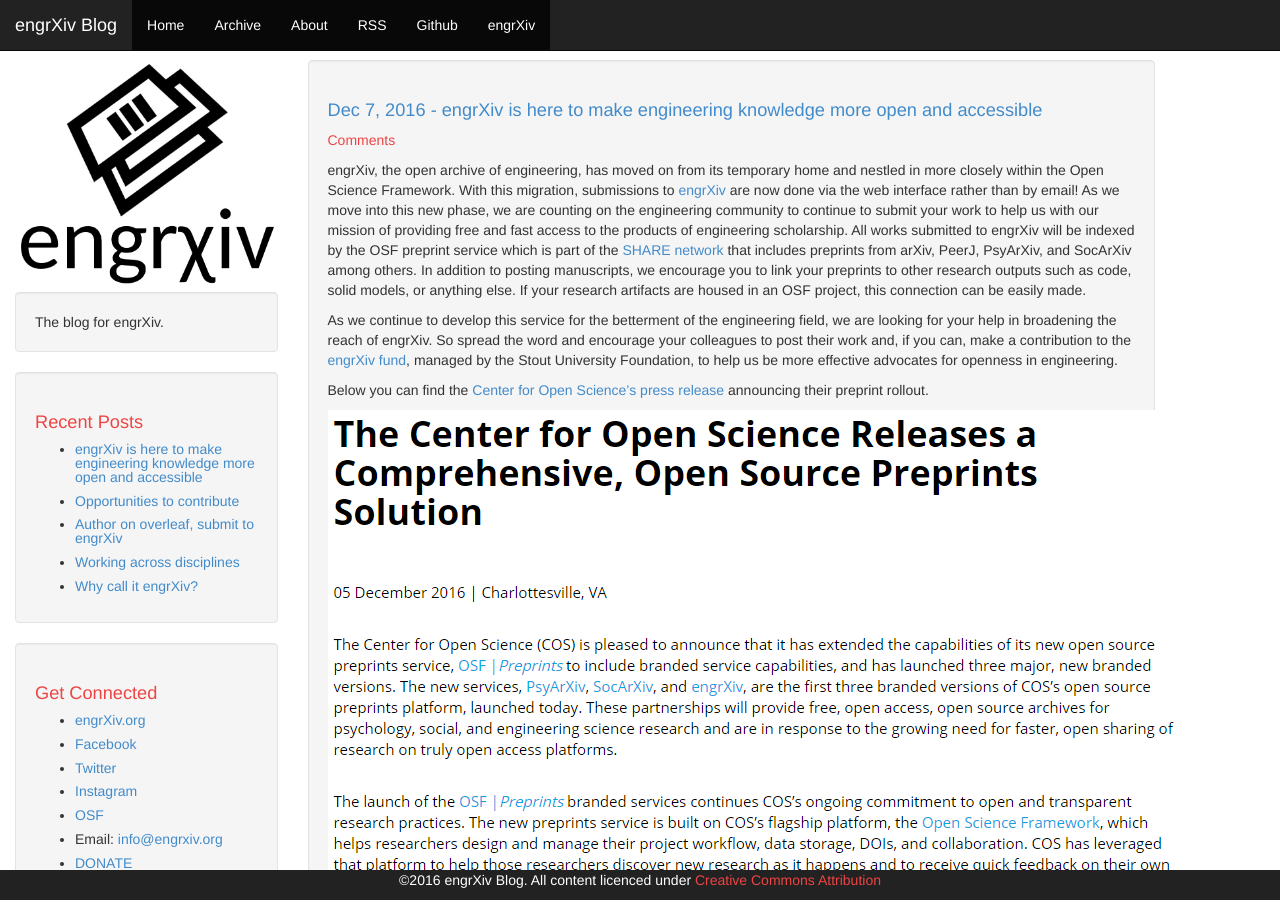
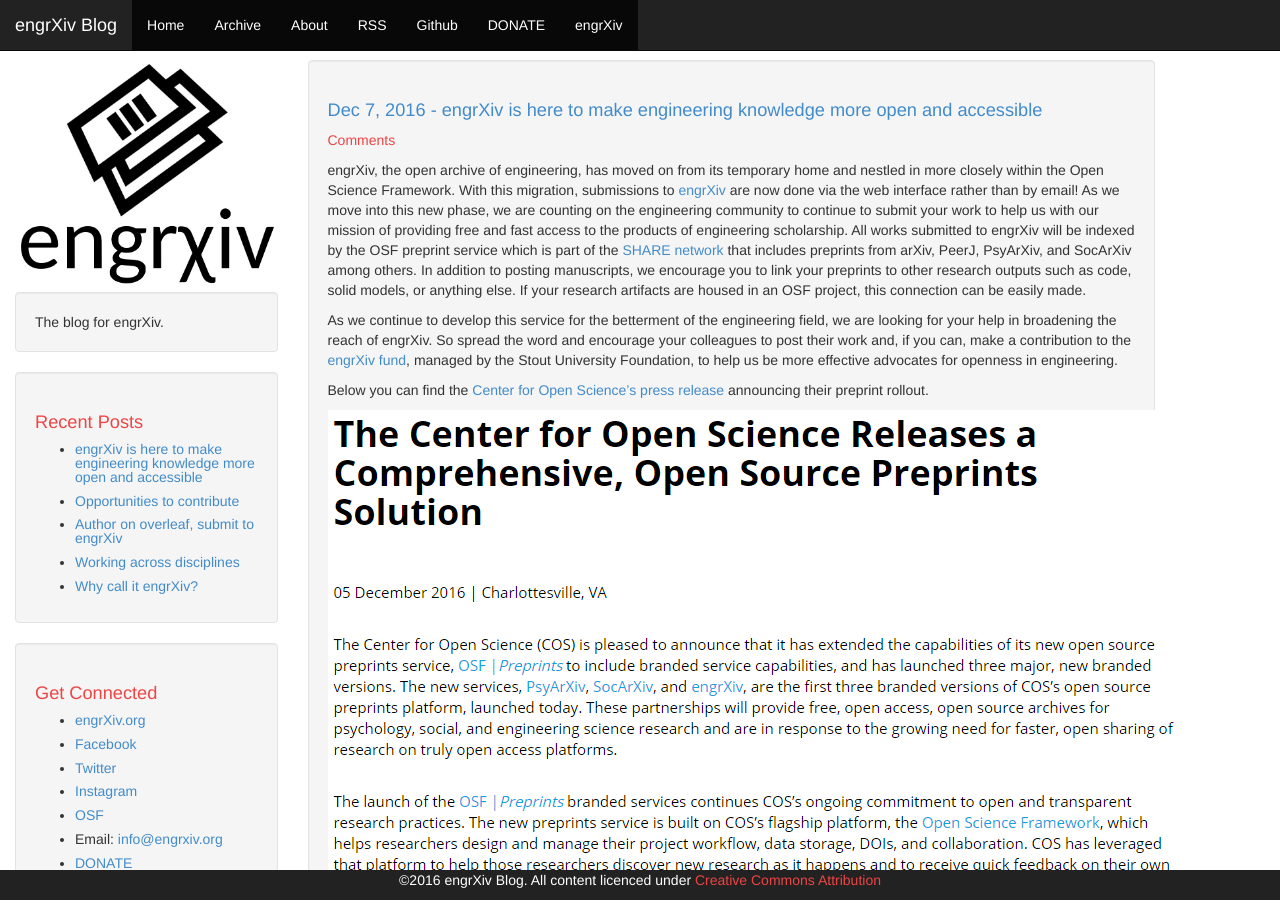
Before and after one commit to OpenEngr/engrXiv, a Jekyll site: the page built from index.html, in a window 1280 px wide and 900 px high. Built offline with Jekyll 4.4.1, drawn with Linux system fonts in a browser that asks for light colours; the list of posts is cut into pages by our own code; comment, search, counter and statistics services are not loaded.

Commit message:
add donate link

```diff
--- a/_includes/header.html
+++ b/_includes/header.html
@@ -38,6 +38,7 @@
                     {% if site.github != '' %}
                       <li class="active"><a href="https://github.com/{{ site.github }}">Github</a></li>
                     {% endif %}
+		    <li class="active"><a href="https://goo.gl/sQ4Wxe">DONATE</a></li>
                     <li class="active"><a href="http://engrxiv.org">engrXiv</a></li>
                 </ul>
               </div>
```
